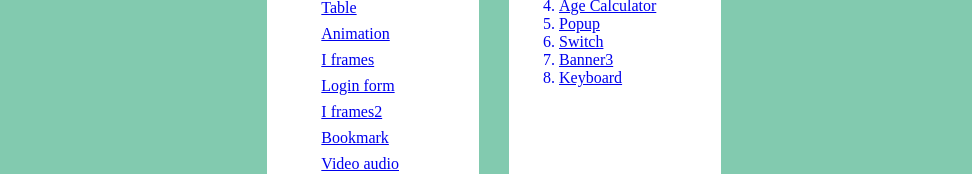
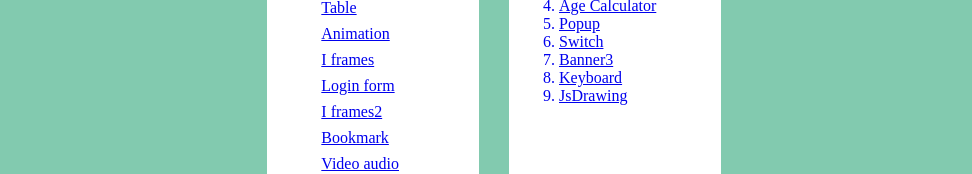
Before and after one commit to Arjun20025/my-practice-work, a plain HTML site: page Practicepages.html in a window 1280 px wide. Shown: the part 365-539 px from the top of the page, without its empty margins (161-1133 px from the left). Drawn offline with Linux system fonts and the light colour scheme.

Commit message:
Update Practicepages.html

```diff
--- a/Practicepages.html
+++ b/Practicepages.html
@@ -195,6 +195,10 @@ h1{
 <li>Keyboard</li>
 </a>
 
+   <a href="jsdrawing.html">
+<li>JsDrawing</li>
+</a>
+
  </ol>
  </div>
 
```
